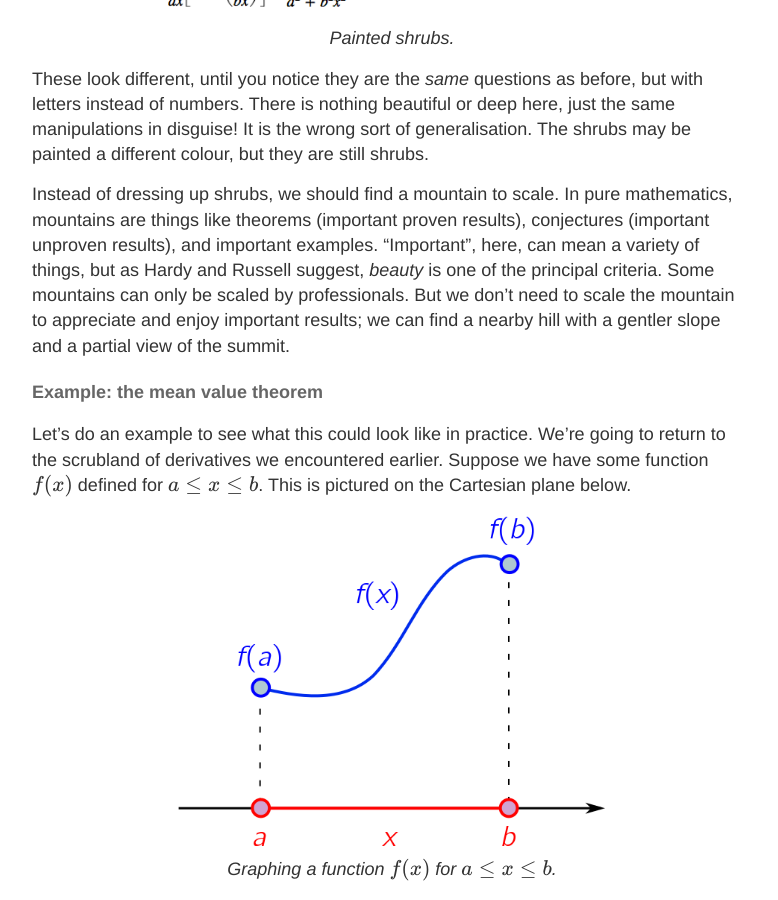
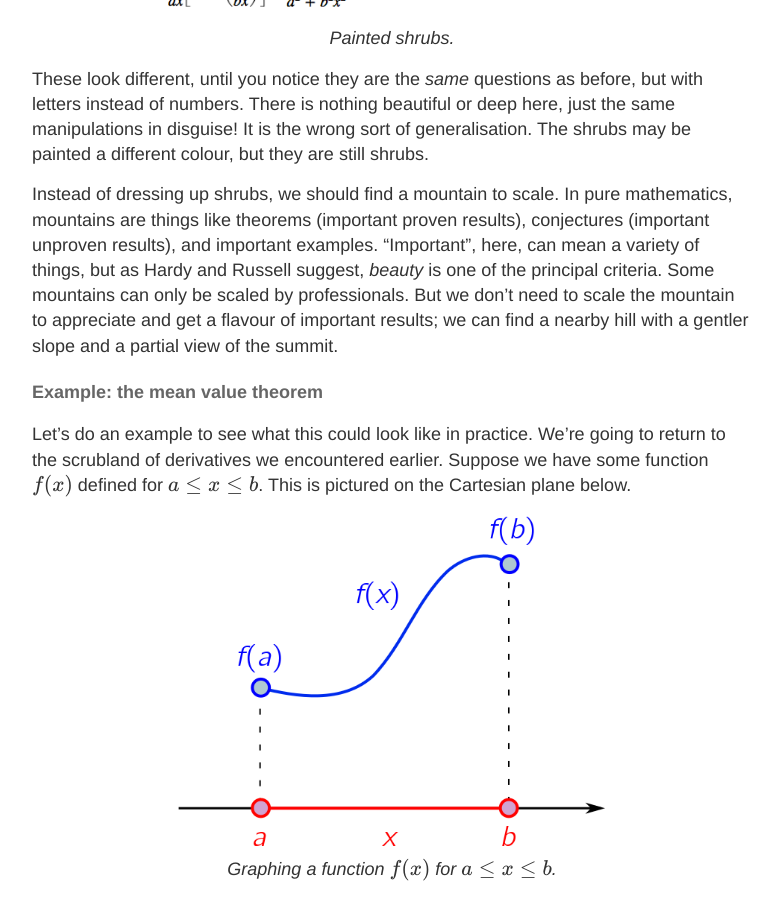
Before and after one commit to hapax/hapax.github.io, a Jekyll site: the page built from assets/teaching.md, in a window 1280 px wide and 900 px high, scrolled down 3206 px. Shown: the whole window, without its empty margins (248-1026 px from the left). Built offline with Jekyll 4.4.1, drawn with Linux system fonts in a browser that asks for light colours; our own code applies the rules of GitHub Pages for plain Markdown files; formulas are drawn with MathJax 3; a script that is not in the unit is left out.

Commit message:
Update teaching.md

```diff
--- a/assets/teaching.md
+++ b/assets/teaching.md
@@ -172,8 +172,8 @@ important examples.
 "Important", here, can mean a variety of things, but as Hardy and
 Russell suggest, *beauty* is one of the principal criteria.
 Some mountains can only be scaled by professionals.
-But we don't need to scale the mountain to appreciate and enjoy
-important results; we can find a nearby hill with a gentler slope and
+But we don't need to scale the mountain to appreciate and get a
+flavour of important results; we can find a nearby hill with a gentler slope and
 a partial view of the summit.
 
 #### Example: the mean value theorem
```
